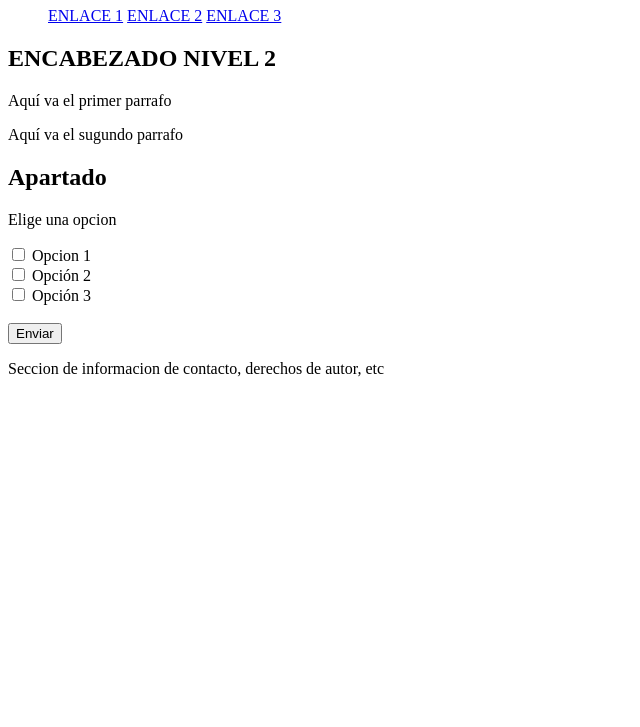
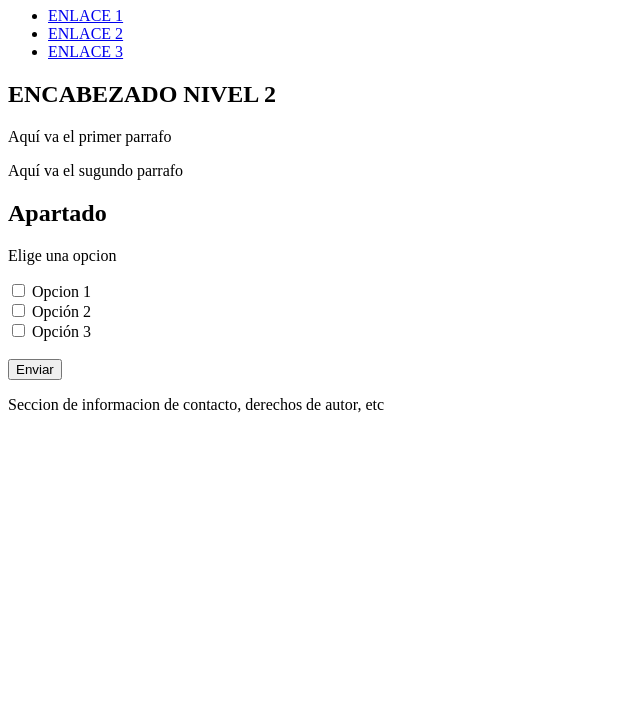
Before and after one commit to SerchGoos/Pilares1, a plain HTML site: page 0proyectosdesallo/1lENGUAJE HTML/proyectosemana2.html in a window 1280 px wide. Shown: the part 73-800 px from the top of the page, without its empty margins (0-640 px from the left). Drawn offline with Linux system fonts and the light colour scheme.

Commit message:
proyectosemana2.html

```diff
--- a/0proyectosdesallo/1lENGUAJE HTML/proyectosemana2.html
+++ b/0proyectosdesallo/1lENGUAJE HTML/proyectosemana2.html
@@ -11,9 +11,9 @@
         <h1>ENCABEZADO NIVEL 1</h1>
         <nav>
             <ul>
-                <item><a href="#">ENLACE 1</a></item>
-                <item><a href="#">ENLACE 2</a></item>
-                <item><a href="#">ENLACE 3</a></item>
+                <li><a href="#">ENLACE 1</a></li>
+                <li><a href="#">ENLACE 2</a></li>
+                <li><a href="#">ENLACE 3</a></li>
             </ul>
         </nav>
     </header>
```
